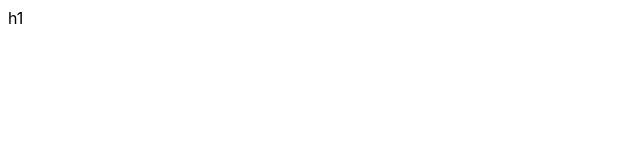
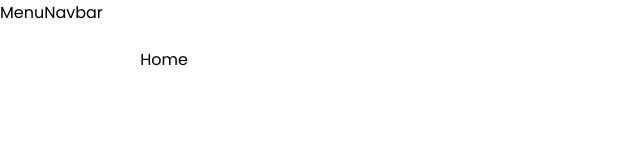
Before and after one commit to DevAnonitos/Youtube-Clone, a React (Vite) app in the folder client/: page / in a window 1280 px wide. Shown: the top 160 px of the page, without its empty margins (0-640 px from the left). Built offline with nearby package versions, Linux system fonts and the light colour scheme.

Commit message:
update-App

```diff
--- a/client/src/App.jsx
+++ b/client/src/App.jsx
@@ -1,11 +1,51 @@
-import React ,{ useState } from 'react';
+import React ,{ useState, Suspense, lazy } from 'react';
+import styled from "styled-components";
+import Menu from "./components/Menu";
+import Navbar from "./components/Navbar";
+
+import { BrowserRouter, Routes, Route } from "react-router-dom";
+
+import Home from "./pages/Home";
+import Video from "./pages/Video";
+import SignIn from "./pages/SignIn";
+
+const Container = styled.div`
+  display: flex;`
+;
+
+const Main = styled.div`
+  flex: 7;
+`;
+
+const Wrapper = styled.div`
+  padding: 22px 96px;
+`;
 
 function App() {
 
   return (
-    <div className="App">
-      h1
-    </div>
+    <>
+      <Container>
+        <BrowserRouter>
+          <Menu />
+          <Main>
+            <Navbar />
+            <Wrapper>
+              <Routes>
+                {/* =================RouterComponents====================== */}
+                <Route path="/">
+                  <Route index element={<Home />} />
+                  <Route path="signin" element={<SignIn />} />
+                  <Route path="video">
+                    <Route path=":id" element={<Video />} />
+                  </Route>
+                  </Route>
+                </Routes>
+            </Wrapper>
+          </Main>
+        </BrowserRouter>
+      </Container>
+    </>
   )
 }
 
--- a/client/src/index.css
+++ b/client/src/index.css
@@ -1,19 +1,19 @@
+@import url('https://fonts.googleapis.com/css2?family=Poppins:ital,wght@0,100;0,200;0,300;0,400;0,500;0,600;0,700;0,800;0,900;1,100;1,200;1,300;1,400;1,500;1,600;1,700;1,800;1,900&display=swap');
 
 :root {
-  font-family: Inter, system-ui, Avenir, Helvetica, Arial, sans-serif;
+  font-family: "Poppins", sans-serif;
   font-synthesis: none;
   text-rendering: optimizeLegibility;
   -webkit-font-smoothing: antialiased;
   -moz-osx-font-smoothing: grayscale;
   -webkit-text-size-adjust: 100%;
-
-  margin: 0;
-  padding: 0;
-  box-sizing: border-box;
 }
 
 html, body {
   scroll-behavior: smooth;
+  margin: 0;
+  padding: 0;
+  box-sizing: border-box;
 }
 
 a {
```
